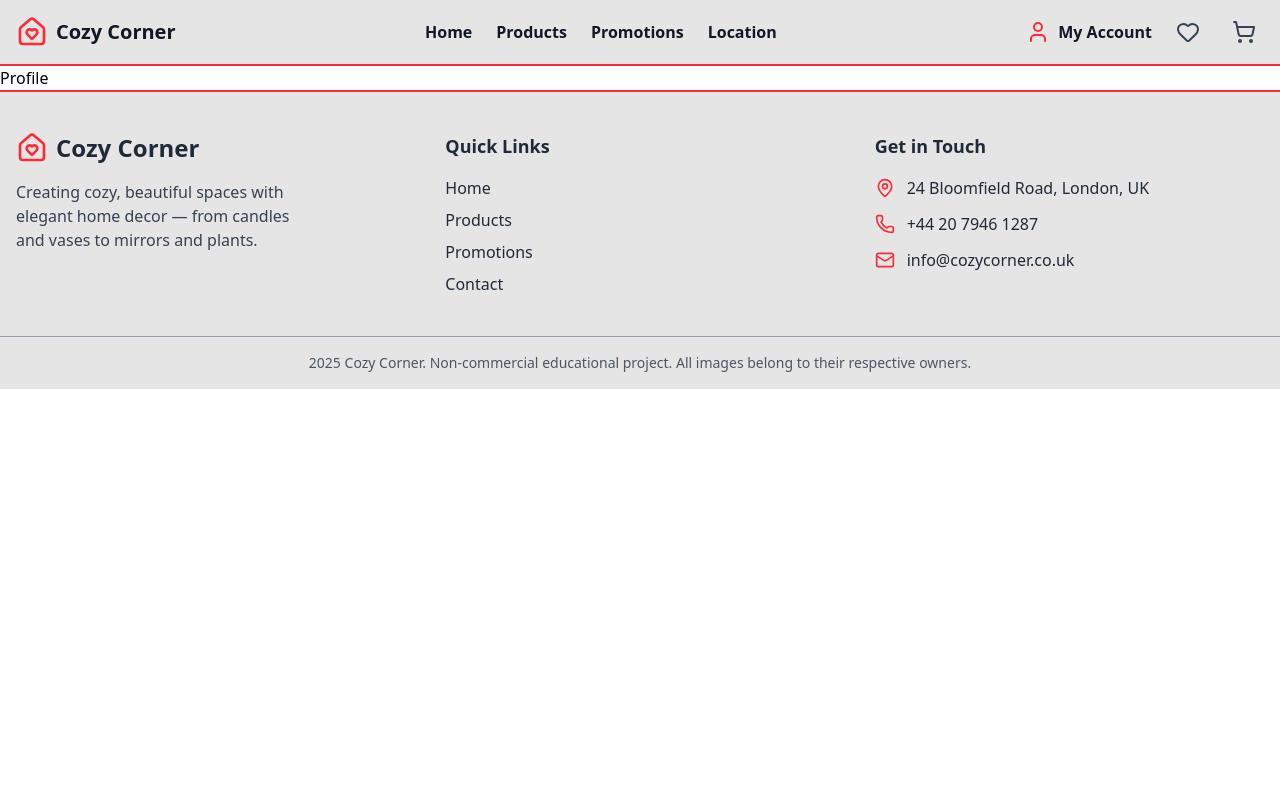
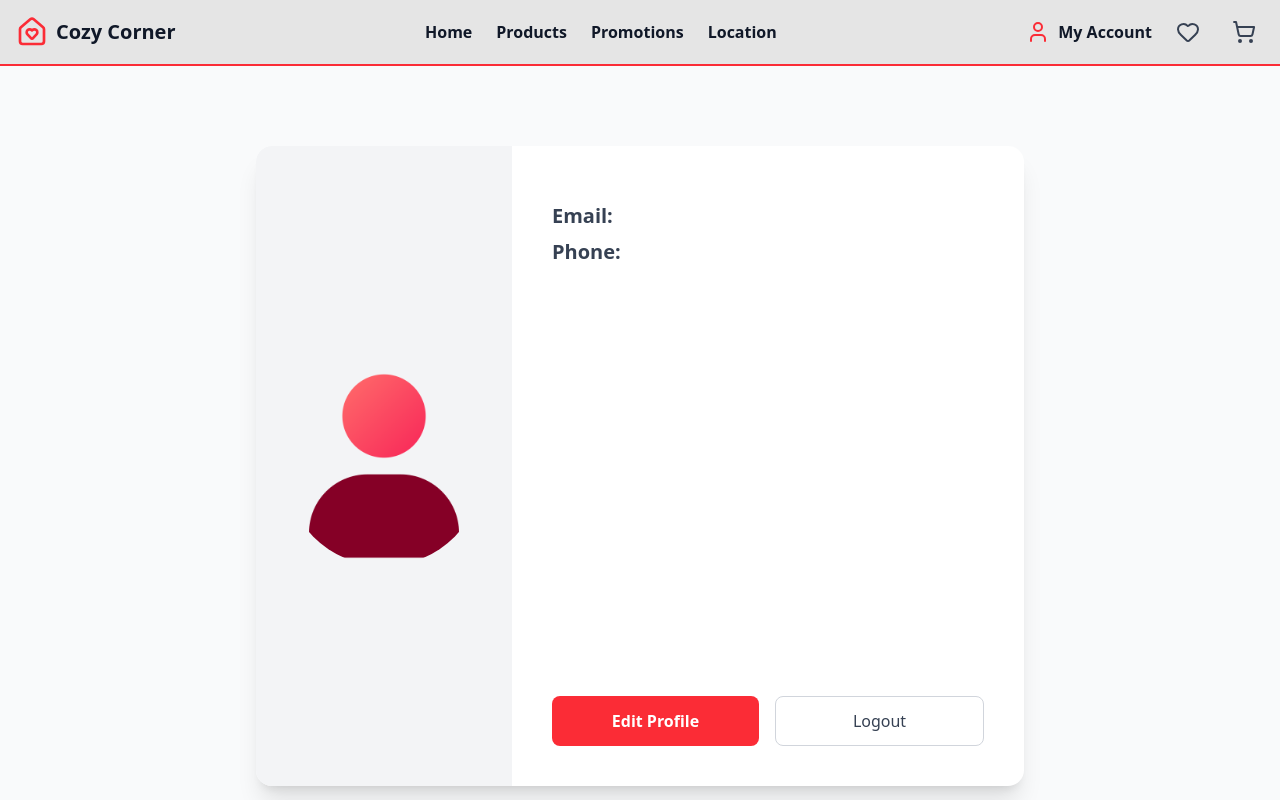
Before and after one commit to netkatya/online-shop, a Next.js app: page /profile in a window 1280 px wide. Shown: the top 800 px of the page. Built offline with nearby package versions, Linux system fonts and the light colour scheme; no server answers.

Commit message:
profile added

```diff
--- a/app/(private routes)/favorites/edit/page.tsx
+++ /dev/null
@@ -1,7 +0,0 @@
-export default function EditPage() {
-  return (
-    <div>
-      <h1>Edit Profile</h1>
-    </div>
-  );
-}
--- a/app/(private routes)/profile/page.tsx
+++ b/app/(private routes)/profile/page.tsx
@@ -1,7 +1,59 @@
-export default function ProfilePage() {
+"use client";
+
+import Image from "next/image";
+
+interface UserProfileProps {
+  avatar: string;
+  name: string;
+  email: string;
+  phone: string;
+}
+
+export default function UserProfile({
+  avatar,
+  name,
+  email,
+  phone,
+}: UserProfileProps) {
   return (
-    <div>
-      <h1>Profile</h1>
+    <div className="min-h-screen flex justify-center bg-gray-50 px-4 py-10 md:p-[80px]">
+      <div className="w-full max-w-3xl bg-white shadow-xl rounded-2xl flex flex-col md:flex-row overflow-hidden">
+        {/* Аватар */}
+        <div className="relative w-full h-64 sm:h-80 md:h-auto md:w-1/3 flex items-center justify-center bg-gray-100">
+          <Image
+            src="/img/avatar.png"
+            alt={name}
+            width={200}
+            height={200}
+            className="object-cover rounded-full"
+          />
+        </div>
+
+        {/* Информация */}
+        <div className="w-full md:w-2/3 p-6 sm:p-10 flex flex-col justify-between">
+          <div className="mb-6">
+            <h1 className="text-3xl sm:text-4xl md:text-5xl font-extrabold text-gray-900 mb-4">
+              {name}
+            </h1>
+
+            <p className="text-lg md:text-xl text-gray-700 mb-2">
+              <span className="font-semibold">Email:</span> {email}
+            </p>
+            <p className="text-lg md:text-xl text-gray-700 mb-2">
+              <span className="font-semibold">Phone:</span> {phone}
+            </p>
+          </div>
+
+          <div className="flex flex-col sm:flex-row gap-4 mt-6">
+            <button className="w-full sm:flex-1 px-6 py-3 bg-red-500 text-white font-semibold rounded-lg hover:bg-red-400 transition">
+              Edit Profile
+            </button>
+            <button className="w-full sm:flex-1 px-6 py-3 border border-gray-300 text-gray-700 rounded-lg hover:bg-gray-100 transition">
+              Logout
+            </button>
+          </div>
+        </div>
+      </div>
     </div>
   );
 }
--- a/components/CartFavoritesCounter/CartFavoritesCounter.tsx
+++ b/components/CartFavoritesCounter/CartFavoritesCounter.tsx
@@ -25,7 +25,7 @@ export default function CartFavoritesCounter() {
 
       {/* Cart */}
       <Link
-        href="/basket"
+        href="/cart"
         className="relative p-2 hover:bg-gray-100 rounded-lg transition"
       >
         <ShoppingCart className="w-6 h-6 text-gray-700" />
--- a/components/header/header.tsx
+++ b/components/header/header.tsx
@@ -37,7 +37,7 @@ export default function Header() {
         <div className="hidden md:flex items-center space-x-4">
           <div className="flex items-center space-x-2">
             <User className="w-6 h-6 text-red-500" />
-            <Link href="/favorites" className="font-bold hover:text-gray-400">
+            <Link href="/profile" className="font-bold hover:text-gray-400">
               My Account
             </Link>
           </div>
@@ -111,7 +111,7 @@ export default function Header() {
           <div className="flex items-center space-x-2 mb-6">
             <User className="w-6 h-6 text-red-500" />
             <Link
-              href="/favorites"
+              href="/profile"
               className="font-bold text-xl hover:text-gray-400"
               onClick={() => setMenuOpen(false)}
             >
```
Also changed, not shown: public/img/avatar.png (added).
